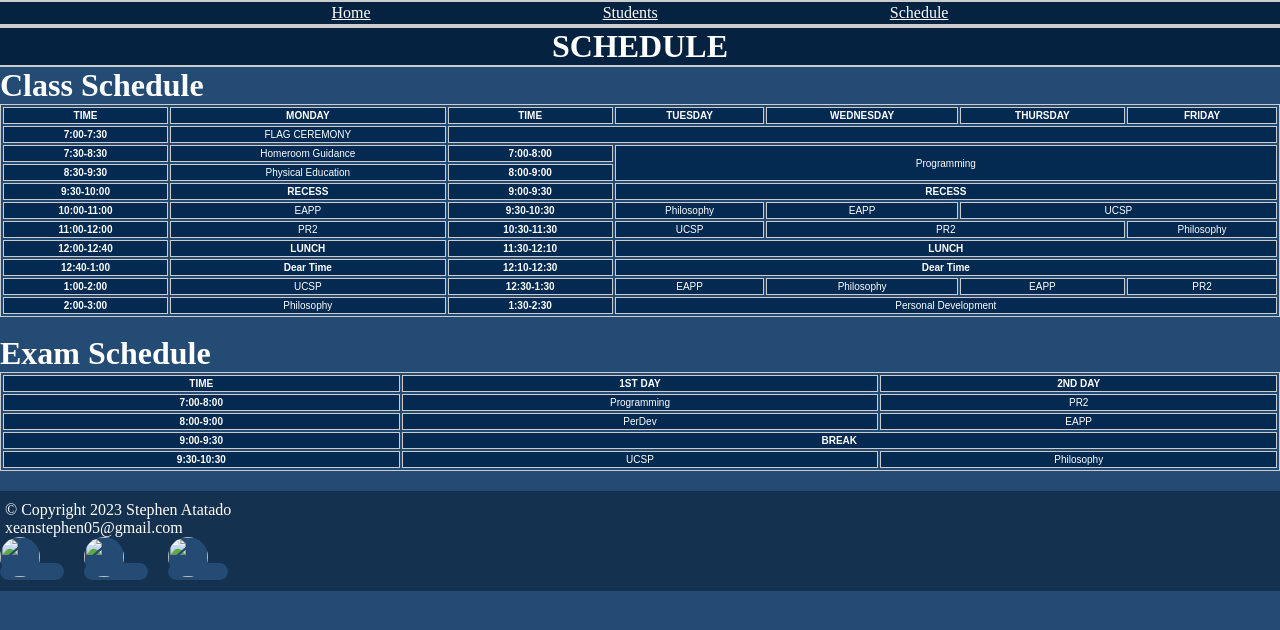
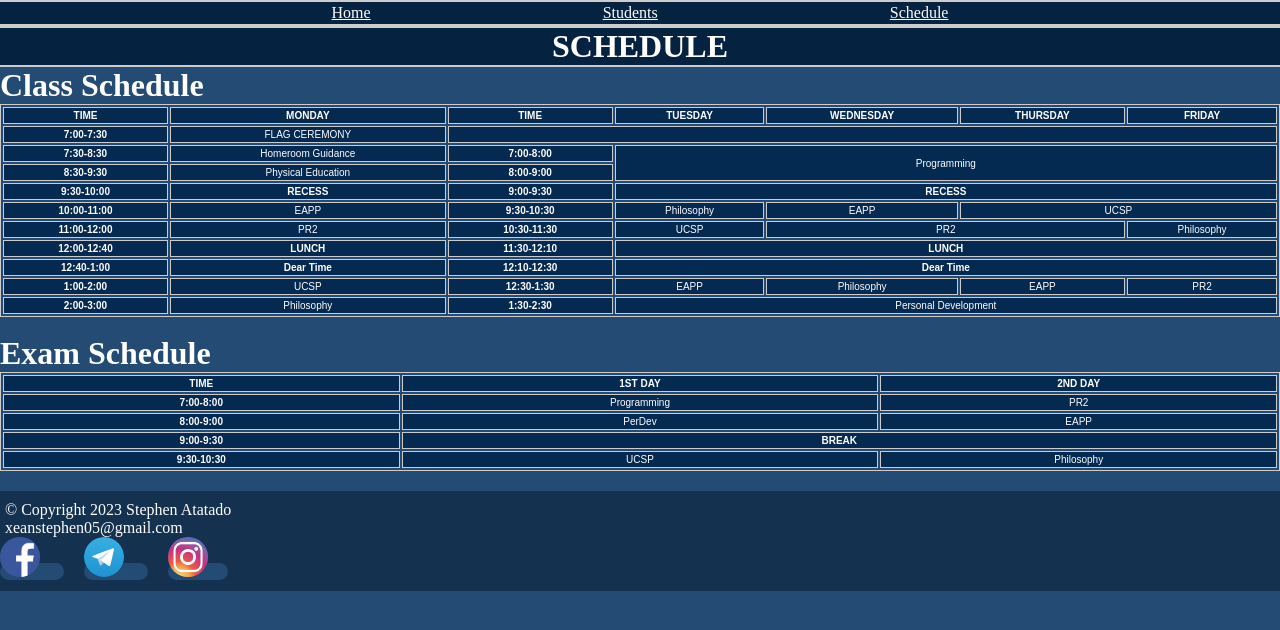
Before and after one commit to 771Folders/emiliosentillas, a plain HTML site: page schedule.html in a window 1280 px wide. Drawn offline with Linux system fonts and the light colour scheme.

Commit message:
Update schedule.html

```diff
--- a/schedule.html
+++ b/schedule.html
@@ -152,13 +152,13 @@
     <br>xeanstephen05@gmail.com
     </p>
     <a href="https://facebook.com/stephen.atatado">
-    <img src="img/fb.png">
+    <img src="fb.png">
     </a>
     <a href="https://t.me/ErrorTooStrong">
-    <img src="img/tg.png">
+    <img src="tg.png">
     </a>
     <a href="https://instagram.com/771.Folders">
-    <img src="img/ig.png">
+    <img src="ig.png">
     </a>
     </footer>
 
```
